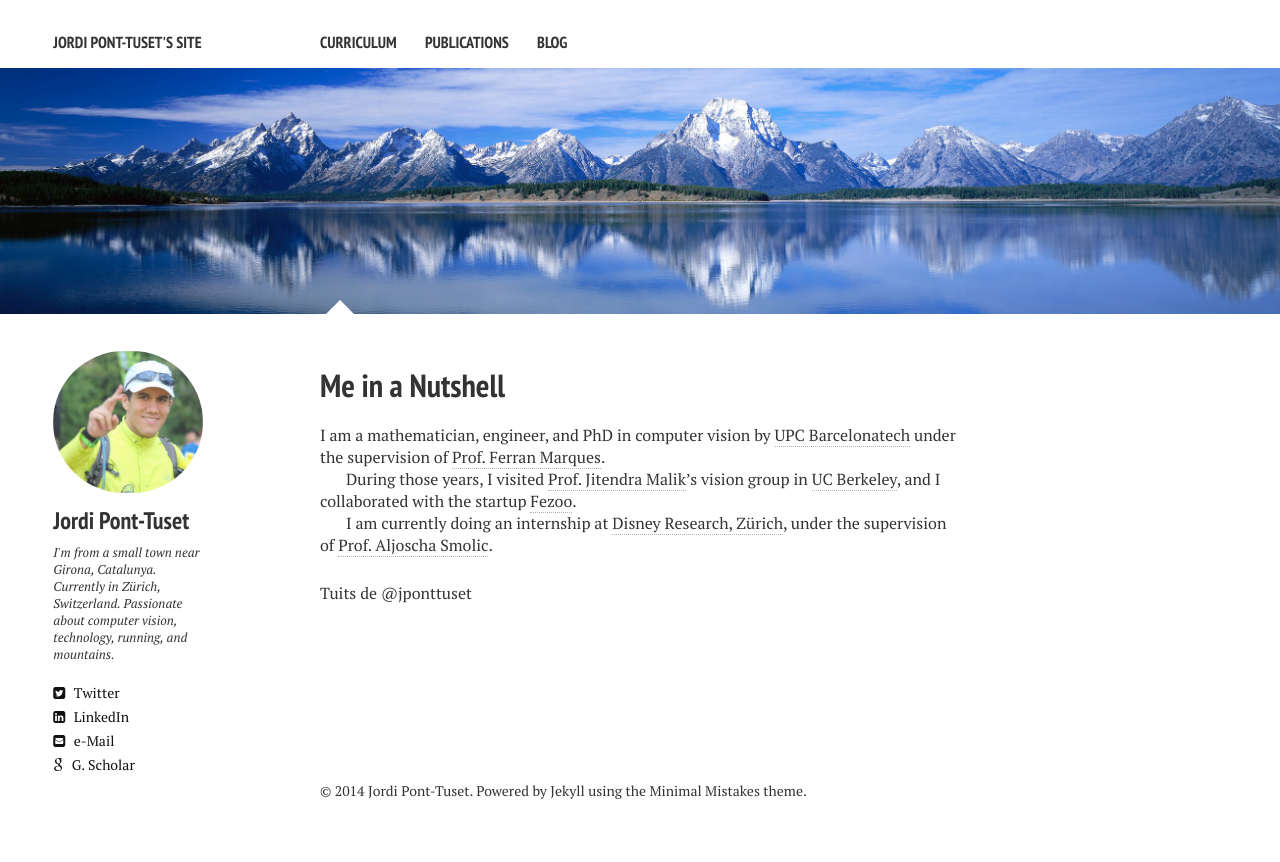
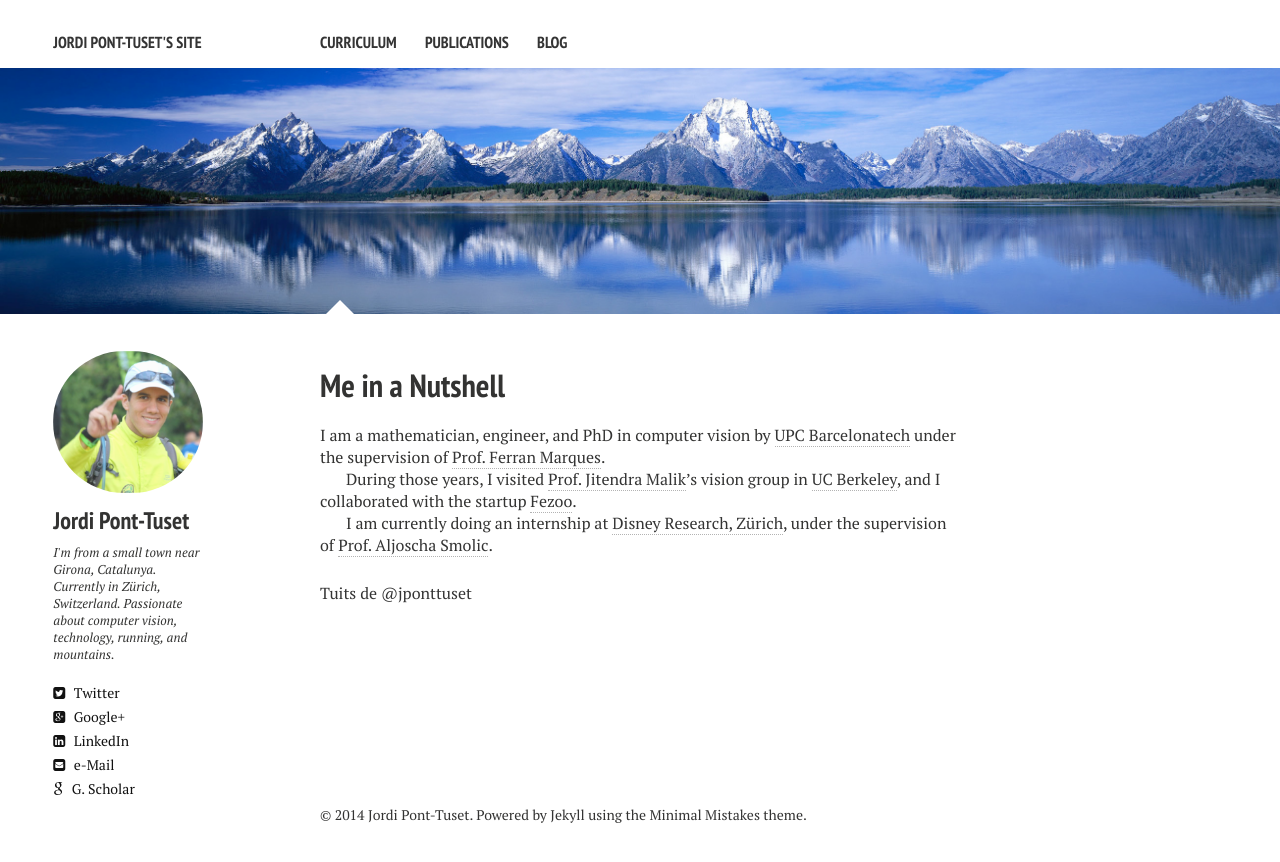
Before and after one commit to jponttuset/jponttuset.github.io, a Jekyll site: the page built from index.md, in a window 1280 px wide. Shown: the top 862 px of the page. Built offline with Jekyll 4.4.1, drawn with Linux system fonts in a browser that asks for light colours; nearby versions of some CDN libraries; comment, search, counter and statistics services are not loaded.

Commit message:
- Adding Google+

```diff
--- a/_config.yml
+++ b/_config.yml
@@ -16,7 +16,7 @@ owner:
   twitter: jponttuset
   linkedin: jponttuset
   google_scholar: VCBBx24AAAAJ
-
+  google_plus: 113718226018314522413
 # Analytics and webmaster tools stuff goes here
 google_analytics: UA-52736040-1
 google_verify:
--- a/_includes/_author-bio.html
+++ b/_includes/_author-bio.html
@@ -9,7 +9,8 @@
 <p>{{ site.owner.bio }}</p>
 {% if site.owner.twitter %}<a href="http://twitter.com/{{ site.owner.twitter }}" class="author-social" target="_blank"><i class="fa fa-twitter-square"></i> Twitter</a>{% endif %}
 {% if site.owner.facebook %}<a href="http://facebook.com/{{ site.owner.facebook }}" class="author-social" target="_blank"><i class="fa fa-facebook-square"></i> Facebook</a>{% endif %}
-{% if site.owner.google_plus %}<a href="http://plus.google.com/+{{ site.owner.google_plus }}" class="author-social" target="_blank"><i class="fa fa-google-plus-square"></i> Google+</a>{% endif %}
+{% if site.owner.google_plus %}<a href="http://plus.google.com/{{ site.owner.google_plus }}?
+   rel=author" class="author-social" target="_blank"><i class="fa fa-google-plus-square"></i> Google+</a>{% endif %}
 {% if site.owner.linkedin %}<a href="http://linkedin.com/in/{{ site.owner.linkedin }}" class="author-social" target="_blank"><i class="fa fa-linkedin-square"></i> LinkedIn</a>{% endif %}
 {% if site.owner.instagram %}<a href="http://instagram.com/{{ site.owner.instagram }}" class="author-social" target="_blank"><i class="fa fa-instagram"></i> Instagram</a>{% endif %}
 {% if site.owner.tumblr %}<a href="http://{{ site.owner.tumblr }}.tumblr.com" class="author-social" target="_blank"><i class="fa fa-tumblr-square"></i> Tumblr</a>{% endif %}
```
